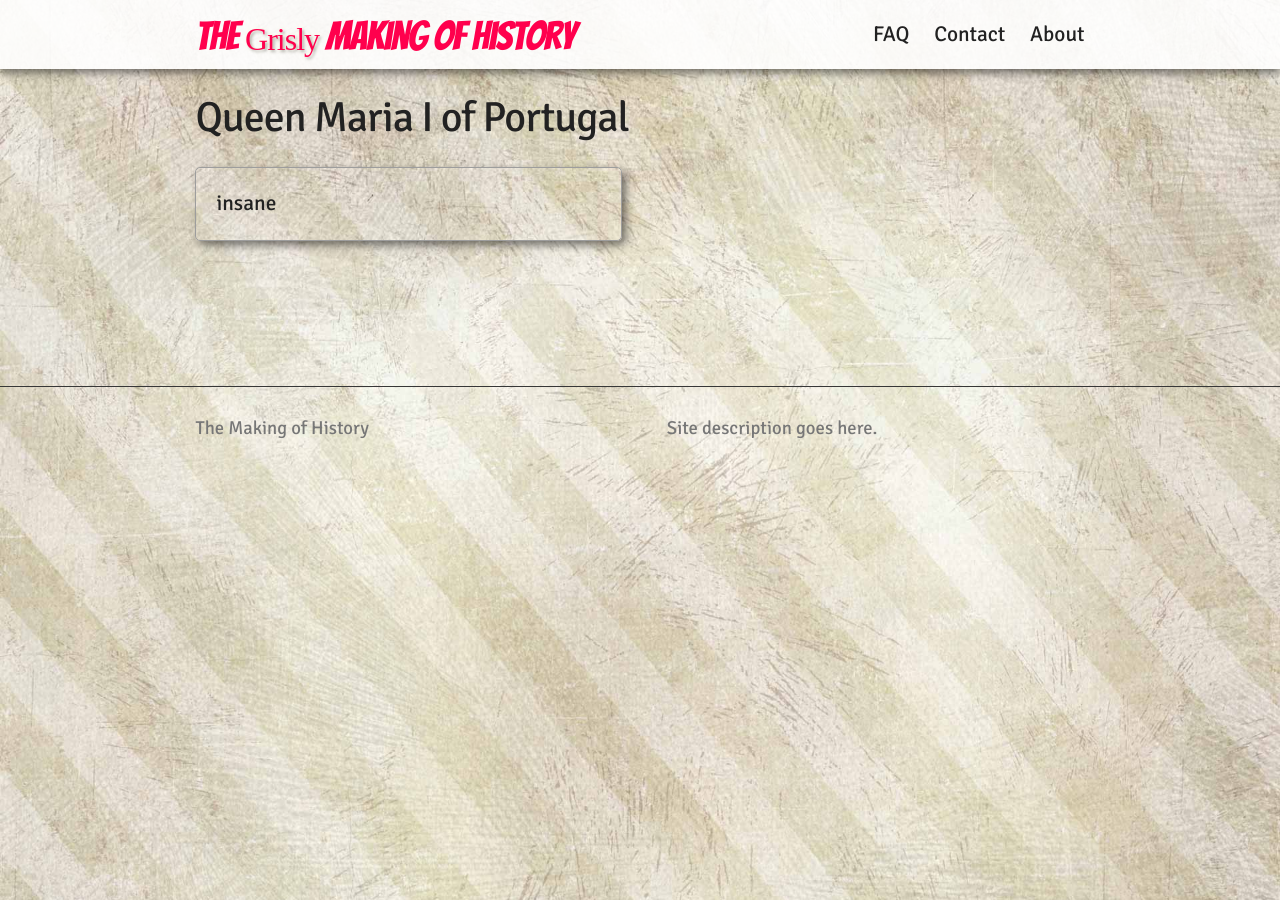
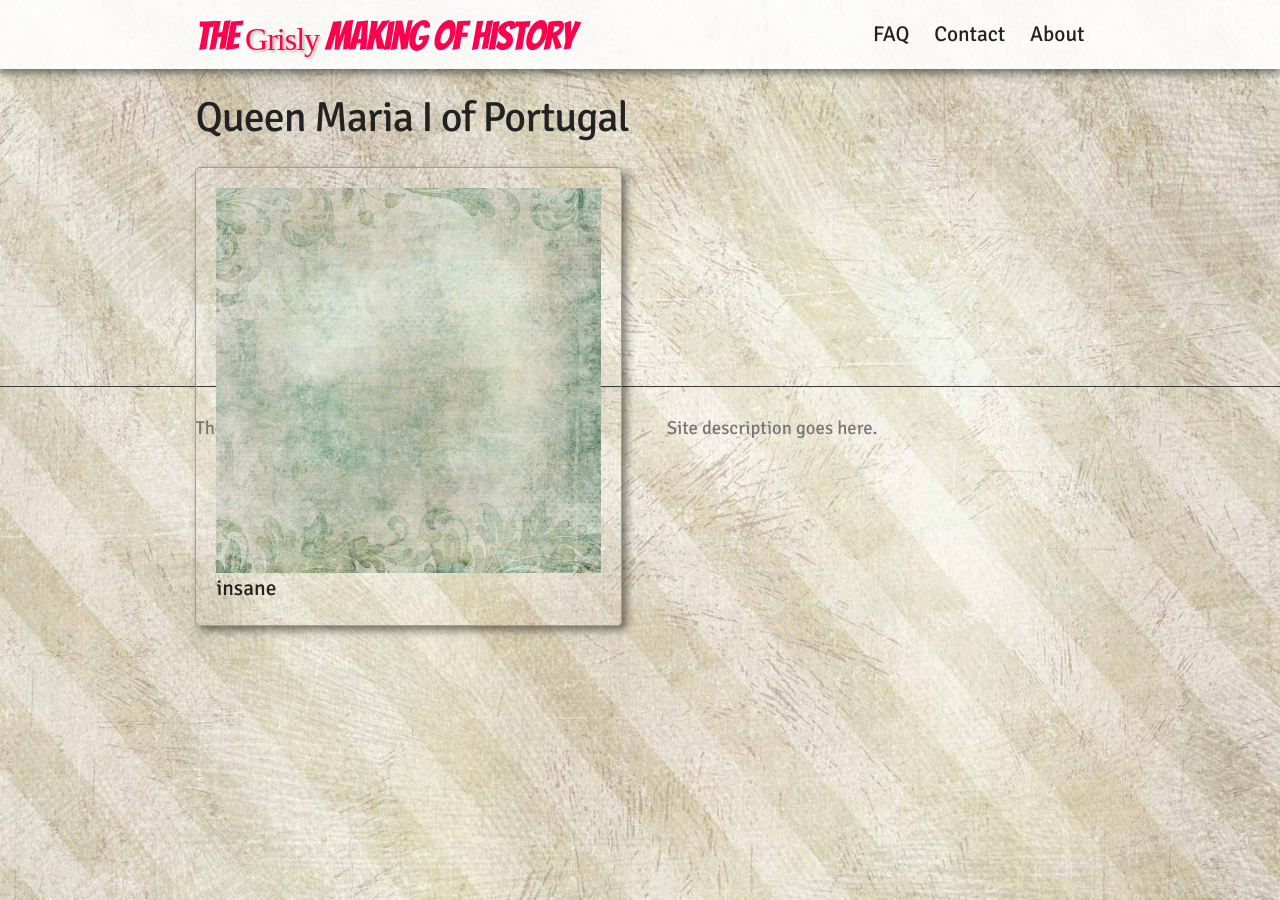
Before and after one commit to benadamstyles/making-of-history, a Jekyll site: the page built from _posts/2014-12-09-queen-maria-i-of-portugal.md, in a window 1280 px wide. Built offline with Jekyll 4.4.1, drawn with Linux system fonts in a browser that asks for light colours; nearby versions of some CDN libraries; some web fonts are replaced.

Commit message:
Updated 2014-12-09-queen-maria-i-of-portugal.md

```diff
--- a/_posts/2014-12-09-queen-maria-i-of-portugal.md
+++ b/_posts/2014-12-09-queen-maria-i-of-portugal.md
@@ -4,6 +4,7 @@
 title: Queen Maria I of Portugal
 author: Lee Bellamy
 category: "701-800"
+featuredimage: "/images/paisley-opt.jpg"
 ---
 
-insane
+![paisley-opt.jpg](/images/paisley-opt.jpg)insane
```
